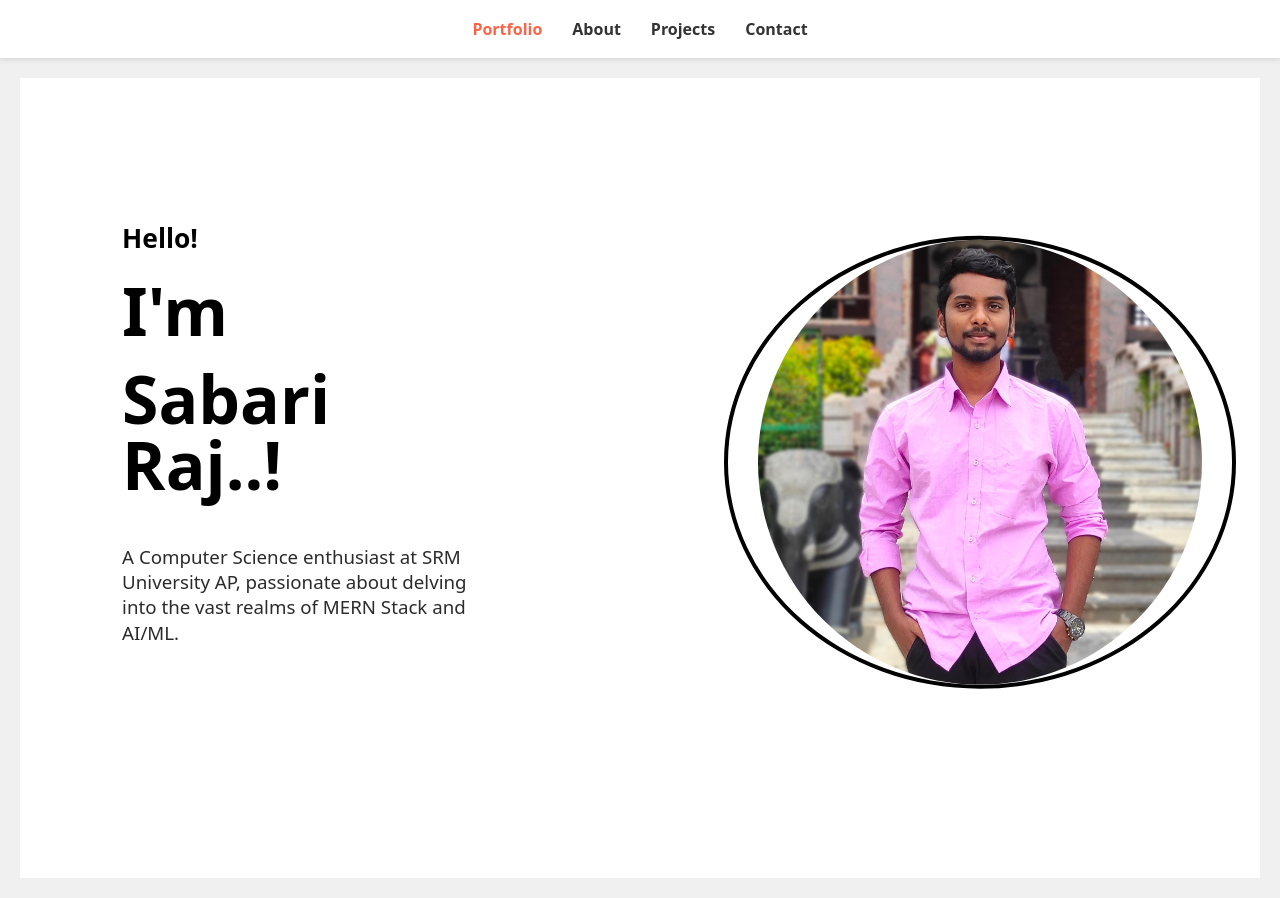
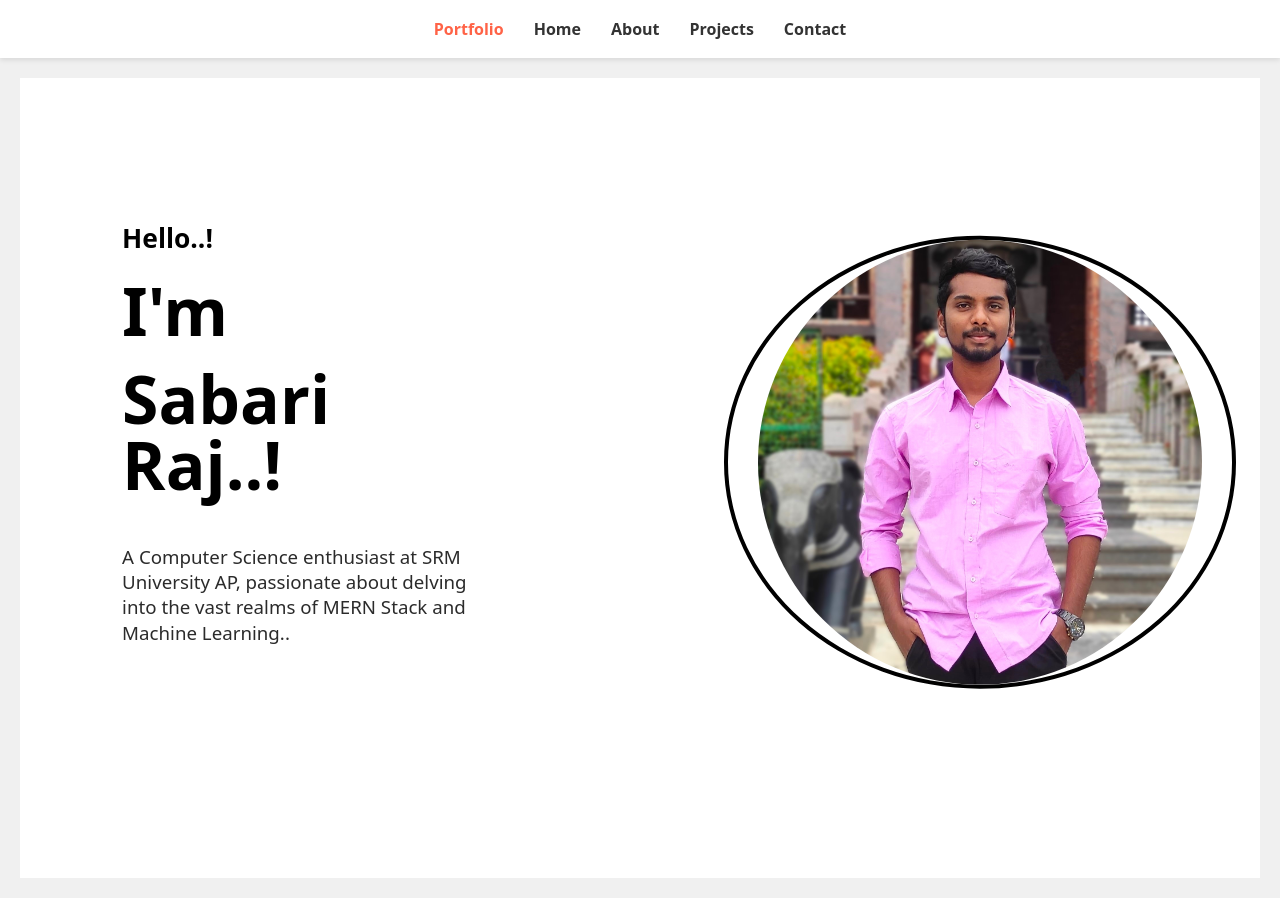
Before and after one commit to sabariraj01/Portfolio-Template_Using_Flask_And_JinjaTemplating, a Flask app: page / in a window 1280 px wide. Run offline with Flask 3, Linux system fonts and the light colour scheme.

Commit message:
FInal commit

```diff
--- a/templates/about.html
+++ b/templates/about.html
@@ -21,7 +21,7 @@
             <p>As a person with a diverse skill set, I work in the realms of AI & ML, and MERN Stack. My expertise
                 includes ML model training, data analysis, data preprocessing, encoding, and proficiency in
                 programming languages such as Python and Java. Additionally, I have a solid foundation in web
-                technologies like HTML, CSS, and Flask, along with database management using MySQL.
+                technologies like MERN Stack and Flask, along with database management using MySQL and MongoDB..
             </p>
         </div>
     </div>
--- a/templates/base.html
+++ b/templates/base.html
@@ -11,7 +11,8 @@
 <body>
     <div id="nav">
         <div id="center-nav">
-            <a href="{{ url_for('index') }}"><i class="fas fa-star"></i> Portfolio</a>
+            <a href="{{ url_for('index') }}">Portfolio</a>
+            <a href="{{ url_for('index') }}">Home</a>
             <a href="{{ url_for('about') }}">About</a>
             <a href="{{ url_for('projects') }}">Projects</a>
             <a href="{{ url_for('contact') }}">Contact</a>
--- a/templates/contact.html
+++ b/templates/contact.html
@@ -6,7 +6,7 @@
 
 {% block content %}
 <div id="container">
-    <h1>Contact Me</h1>
+    <h1>Contact Me..!</h1>
     <div class="icon-container">
         <a href="mailto:sabarirajssr143@gmail.com" target="_blank" class="icon-box">
             <i class="ri-mail-line"></i>
--- a/templates/index.html
+++ b/templates/index.html
@@ -9,7 +9,7 @@
     <div id="page">
         <img src="./static/images/picture2.jpg" alt="Profile Image">
         <div id="text">
-            <h2>Hello!</h2>
+            <h2>Hello..!</h2>
             <h1>
                 I'm
                 <br>
@@ -18,7 +18,7 @@
             <br>
             <h4>
                 A Computer Science enthusiast at SRM University AP, passionate about delving into the vast realms of
-                MERN Stack and AI/ML.
+                MERN Stack and Machine Learning..
             </h4>
         </div>
     </div>
```
Also changed, not shown: static/css/navbar.css (line endings or trailing spaces).
